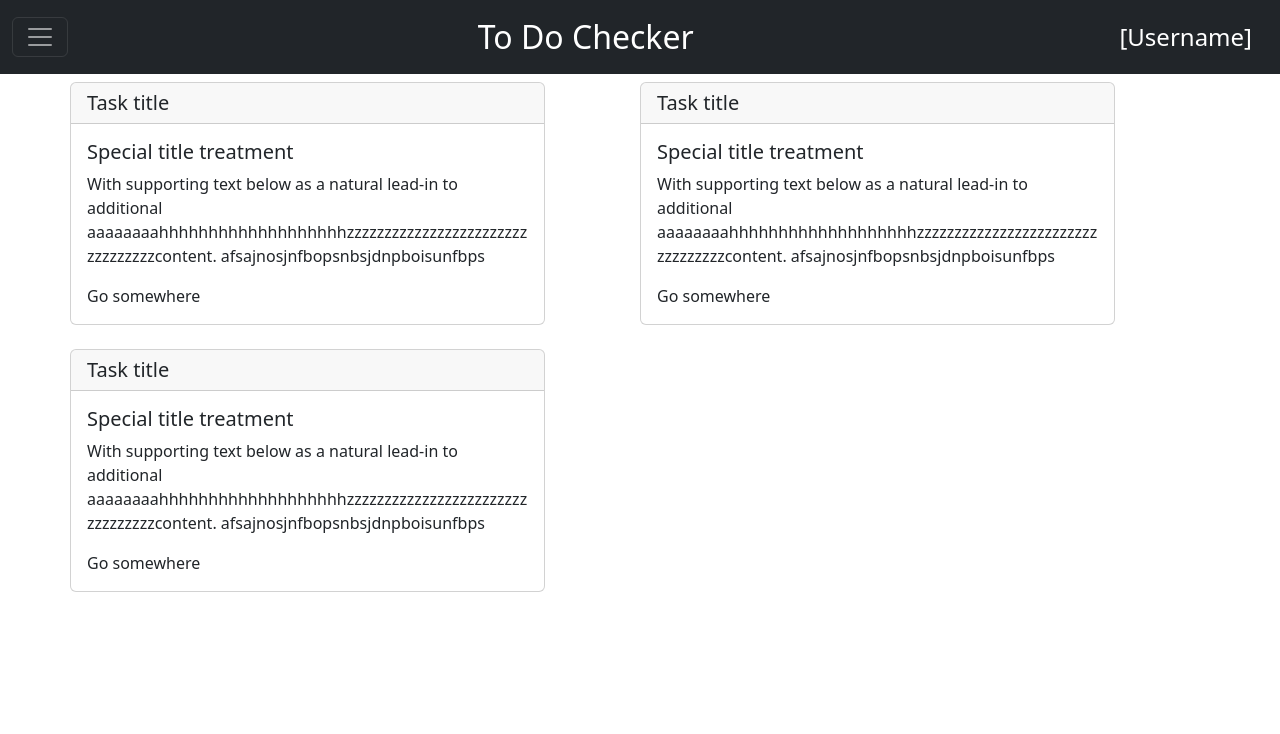
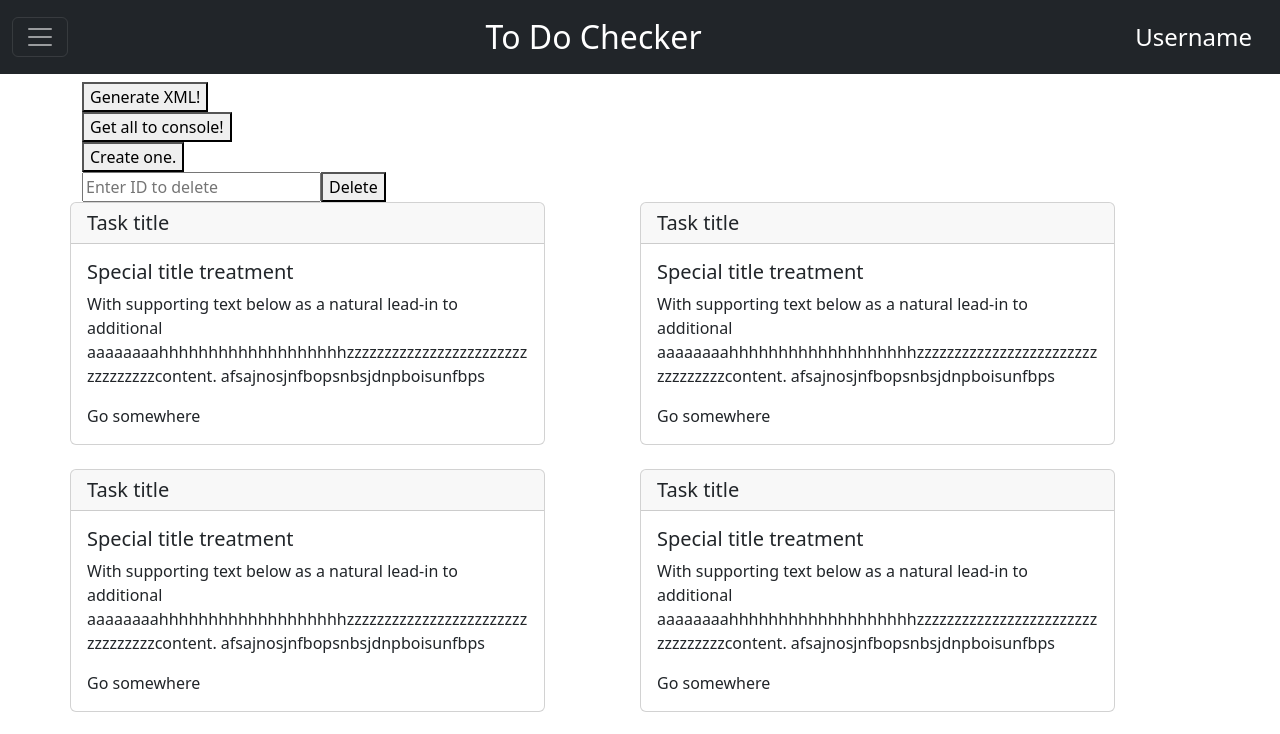
Before and after one commit to mPunc/ToDoChecker, a React (Create React App) app in the folder Frontend/: page / in a window 1280 px wide. Shown: the top 734 px of the page. Built offline with nearby package versions, Linux system fonts and the light colour scheme.

Commit message:
Added func to interact with API
It's a shitstorm, things need to be organized waaay better.
-MP

```diff
--- a/Frontend/src/components/Navbar.jsx
+++ b/Frontend/src/components/Navbar.jsx
@@ -7,7 +7,7 @@ function Navbar() {
                     <span className="navbar-toggler-icon"></span>
                 </button>
                 <div className="navbar-brand fs-2 text">To Do Checker</div>
-                <div className="navbar-brand fs-4 text">[Username]</div>
+                <div className="navbar-brand fs-4 text">Username</div>
                 <div className="offcanvas offcanvas-start text-bg-dark" tabindex="-1" id="offcanvasDarkNavbar" aria-labelledby="offcanvasDarkNavbarLabel">
                     <div className="offcanvas-header">
                         <h5 className="offcanvas-title" id="offcanvasDarkNavbarLabel">Dark offcanvas - navigation and options</h5>
--- a/Frontend/src/components/StartPageContent.jsx
+++ b/Frontend/src/components/StartPageContent.jsx
@@ -1,9 +1,14 @@
 import OneTask from "./OneTask";
+import XmlDisplayAllFunctions from "./xmlDisplay/XmlDisplayAllFunctions"
 
 function StartPageContent() {
     return (
         <div className="container">
             <div className="row">
+                <XmlDisplayAllFunctions/>
+                <OneTask/>
+                <OneTask/>
+                <OneTask/>
                 <OneTask/>
                 <OneTask/>
                 <OneTask/>
--- /dev/null
+++ b/Frontend/src/components/xmlDisplay/XmlDisplayAllFunctions.jsx
@@ -0,0 +1,63 @@
+import * as XmlFunctions from '../../services/allXmlFunctions';
+import { useState } from 'react';
+
+function XmlGenerator() {
+    return(
+        <div>
+            <button onClick={() => {XmlFunctions.generateXml()}}>Generate XML!</button>
+        </div>
+    );
+}
+
+function XmlGetAllConsole() {
+    return (
+        <div>
+            <button onClick={() => {XmlFunctions.getAllConsole()}}>Get all to console!</button>
+        </div>
+    );
+}
+
+function XmlCreateOneStatic() {
+    return (
+        <div>
+            <button onClick={() => {XmlFunctions.createNewTask()}}>Create one.</button>
+        </div>
+    );
+}
+
+function XmlDeleteOneStatic() {
+    const [idToDelete, setIdToDelete] = useState("");
+
+    const handleDelete = () => {
+        if (!idToDelete) {
+            alert("Enter the foocking ID! cunt!");
+            return;
+        }
+        XmlFunctions.deleteTask(idToDelete);
+    };
+
+    return (
+        <div>
+            <input
+                name="delete-input"
+                value={idToDelete}
+                onChange={e => setIdToDelete(e.target.value)}
+                placeholder="Enter ID to delete"
+            />
+            <button onClick={handleDelete}>Delete</button>
+        </div>
+    );
+}
+
+function XmlDisplayAllFunctions() {
+    return(
+        <div>
+            {XmlGenerator()}
+            {XmlGetAllConsole()}
+            {XmlCreateOneStatic()}
+            {XmlDeleteOneStatic()}
+        </div>
+    );
+}
+
+export default XmlDisplayAllFunctions;
--- /dev/null
+++ b/Frontend/src/services/allXmlFunctions.js
@@ -0,0 +1,79 @@
+export async function generateXml() {
+    return(
+        await fetch("http://localhost:5001/todo/generate-xml", {method: "GET"})
+            .then(response => response.text())
+            .then(str => {
+                console.log(str);
+            })
+            .catch(error => console.error("Error:", error))
+    );
+}
+
+export async function getAllConsole() {
+    return(
+        await fetch("http://localhost:5001/todo/get-all", {method: "GET"})
+            .then(response => response.text())
+            .then(str => {
+                const parser = new DOMParser();
+                const xml = parser.parseFromString(str, "application/xml");
+
+                const root = xml.getElementsByTagName("ToDoListItems").item(0)
+                console.log(root);
+            })
+            .catch(error => console.error("Error:", error))
+    );
+}
+
+export async function createNewTask() {
+    const xmlDoc = document.implementation.createDocument("", "", null);
+
+    const xml = xmlDoc.createElement("ToDoListItem");
+    xml.setAttribute("completed", "false");
+    xml.setAttribute("category", "music");
+
+    //xml.appendChild(Object.assign(xmlDoc.createElement("Id"), { textContent: "4" }));
+
+    xml.appendChild(Object.assign(xmlDoc.createElement("Title"), { textContent: "Naslov 2" }));
+
+    let textAndNotes = xmlDoc.createElement("TextContent");
+    textAndNotes.appendChild(Object.assign(xmlDoc.createElement("MainText"), { textContent: "Glavni tekst" }));
+    textAndNotes.appendChild(Object.assign(xmlDoc.createElement("Notes"), { textContent: "Bilješke" }));
+    xml.appendChild(textAndNotes);
+
+    const today = new Date();
+    const dueDate = new Date(today.getTime() + 2 * 24 * 60 * 60 * 1000);
+
+    xml.appendChild(Object.assign(xmlDoc.createElement("CreatedAt"), { textContent: today.toISOString() }));
+    xml.appendChild(Object.assign(xmlDoc.createElement("DueDate"), { textContent: dueDate.toISOString() }));
+
+    xml.appendChild(Object.assign(xmlDoc.createElement("Priority"), { textContent: "High" }));
+
+    const xmlString = new XMLSerializer().serializeToString(xml);
+    console.log(xmlString);
+    return(
+        await fetch("http://localhost:5001/todo", {
+            method: "POST",
+            headers: {
+                "Content-type": "application/xml"
+            },
+            body: xmlString
+        })
+        .then(async response => console.log(await response.text()))
+        .catch(error => console.error("Error:", error))
+    );
+}
+
+export async function deleteTask(id) {
+  return fetch(`http://localhost:5001/todo/${id}`, {
+    method: "DELETE",
+    headers: {
+      "Content-Type": "application/xml" // or "application/json", depending on your backend
+    }
+  })
+  .then(response => {
+    if (!response.ok) throw new Error("Delete failed");
+    return response.text(); // or response.json() if JSON
+  })
+  .then(data => console.log("Deleted:", data))
+  .catch(err => console.error(err));
+}
--- a/Frontend/src/services/getXmlTest.js
+++ b/Frontend/src/services/getXmlTest.js
@@ -1,14 +1,20 @@
 /* here is the key, but you need to modify the fetch address manually, we gotta change that*/
 export function fetchTasks() {
     return(
-        fetch("https://localhost:44338/todo/get-all")
+        fetch("http://localhost:5001/todo/get-all")
             .then(response => response.text())
             .then(str => {
+                console.log(str);
                 const parser = new DOMParser();
                 const xml = parser.parseFromString(str, "application/xml");
 
-                console.log(xml);
+                console.log(DoTheXml(xml));
             })
             .catch(error => console.error("Error:", error))
     );
 }
+
+function DoTheXml(x) {
+
+    return x;
+}
```
